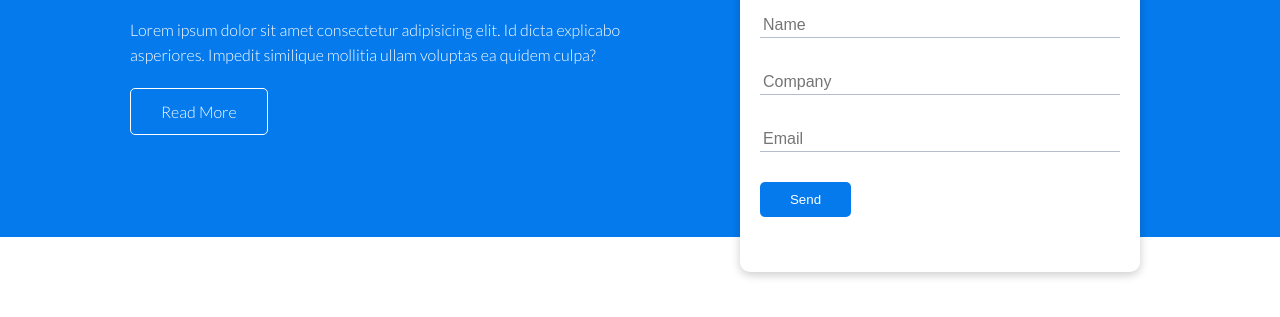
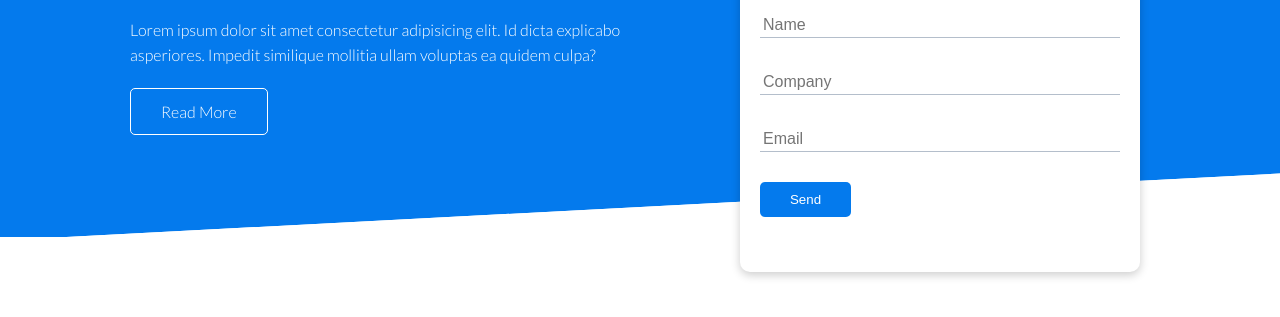
Before and after one commit to epath2c/1stResponsiveSite, a plain HTML site: page index.html in a window 1280 px wide. Shown: the part 233-550 px from the top of the page. Drawn offline with Linux system fonts and the light colour scheme.

Commit message:
about pseudo-class selector before and after skew something and apply the skew to different browsers. use transform in different browsers.

```diff
--- a/css/style.css
+++ b/css/style.css
@@ -105,6 +105,26 @@ image {
 .showcase-form input:focus {
   outline: none;
 }
+
+/* ?pseudo-classes selector: before and after */
+/* *when we use before or after or both, we need to use 'content' property */
+.showcase::before,
+.showcase::after {
+  content: "";
+  /* Leave this empty */
+  position: absolute;
+  height: 100px;
+  bottom: -70px;
+  right: 0;
+  left: 0;
+  background: #fff;
+  transform: skewY(-3deg);
+  -webkit-transform: skewY(-3deg);
+  -moz-transform: skewY(-3deg);
+  -ms-transform: skewY(-3deg);
+  /* *These can make sure this skew works fine on all the browsers. */
+}
+
 /* ! Utilities */
 /* Utilities is the class we use all around the website */
 .container {
```
